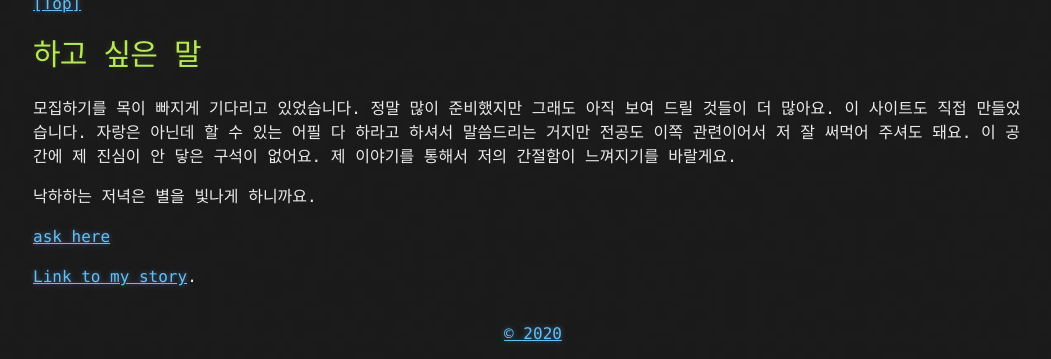
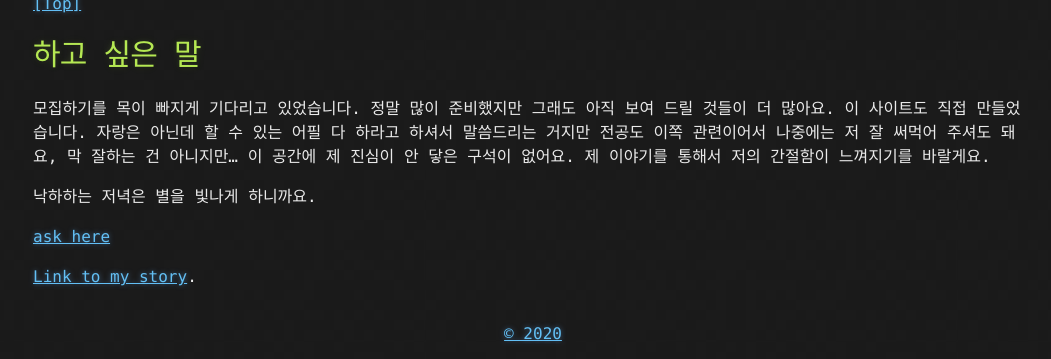
Before and after one commit to imrealz/imrealz.github.com, a Jekyll site: the page built from _posts/1988-12-25-우리는별이되고.md, in a window 1280 px wide and 900 px high, scrolled down 4438 px, cut to the strip 541-900 px from the top of the window. Shown: the whole strip, without its empty margins (107-1158 px from the left). Built offline with Jekyll 4.4.1, drawn with Linux system fonts in a browser that asks for light colours.

Commit message:
Update 1988-12-25-우리는별이되고.md

```diff
--- a/_posts/1988-12-25-우리는별이되고.md
+++ b/_posts/1988-12-25-우리는별이되고.md
@@ -103,7 +103,7 @@ published: true
 # <a name="마지막"></a>하고 싶은 말
 
 모집하기를 목이 빠지게 기다리고 있었습니다. 정말 많이 준비했지만 그래도 아직 보여 드릴 것들이 더 많아요.
-이 사이트도 직접 만들었습니다. 자랑은 아닌데 할 수 있는 어필 다 하라고 하셔서 말씀드리는 거지만 전공도 이쪽 관련이어서 저 잘 써먹어 주셔도 돼요. 이 공간에 제 진심이 안 닿은 구석이 없어요.
+이 사이트도 직접 만들었습니다. 자랑은 아닌데 할 수 있는 어필 다 하라고 하셔서 말씀드리는 거지만 전공도 이쪽 관련이어서 나중에는 저 잘 써먹어 주셔도 돼요, 막 잘하는 건 아니지만... 이 공간에 제 진심이 안 닿은 구석이 없어요.
 제 이야기를 통해서 저의 간절함이 느껴지기를 바랄게요.
 
 
```
